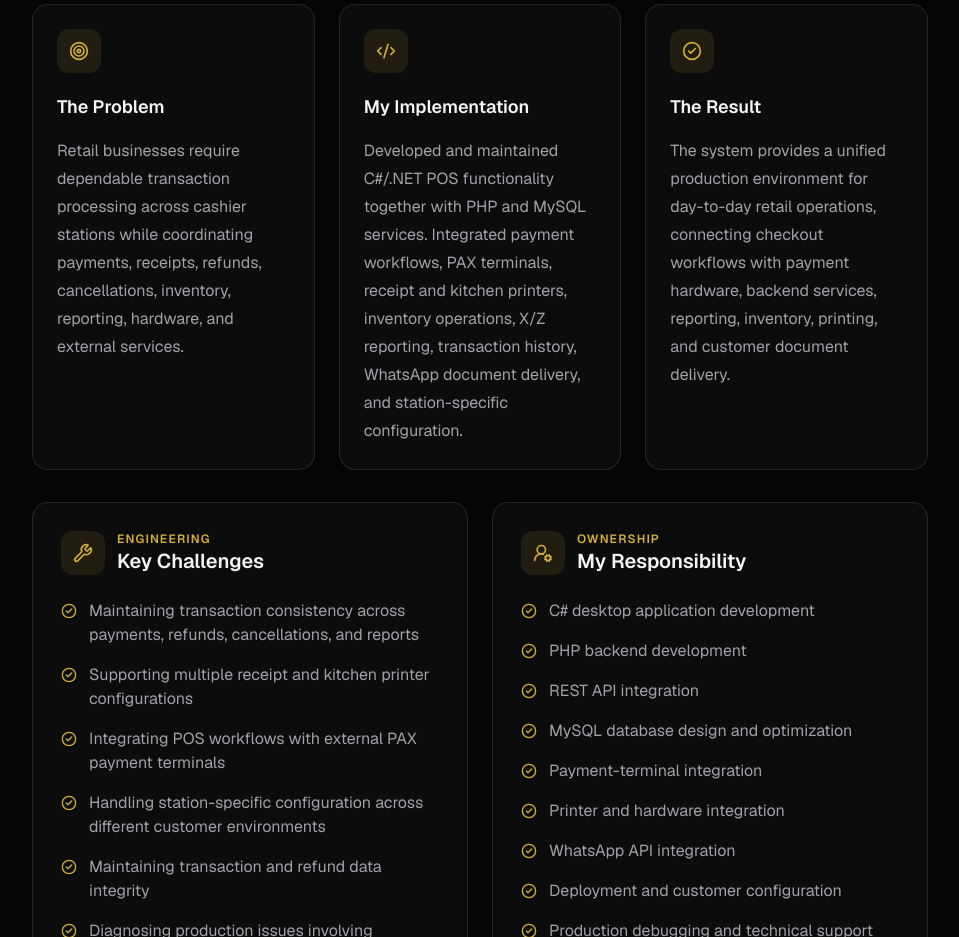
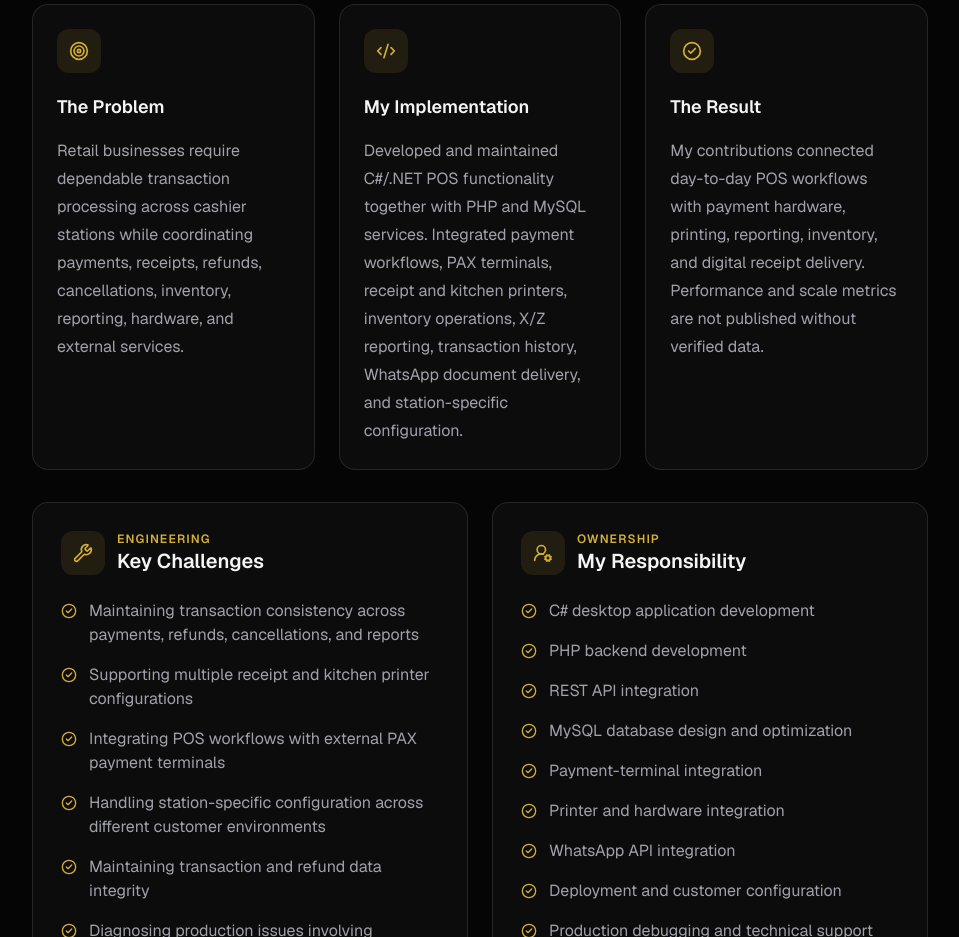
Before and after one commit to farahkh99/farah-portfolio, a Next.js app: page /projects/ctc-cashier in a window 1280 px wide. Shown: the part 960-1897 px from the top of the page, without its empty margins (160-1119 px from the left). Built offline with nearby package versions, Linux system fonts and the light colour scheme.

Commit message:
Improve engineering-focused portfolio content

```diff
--- a/src/data/projects.ts
+++ b/src/data/projects.ts
@@ -31,7 +31,7 @@ export const projects: Project[] = [
         "Developed and maintained C#/.NET POS functionality together with PHP and MySQL services. Integrated payment workflows, PAX terminals, receipt and kitchen printers, inventory operations, X/Z reporting, transaction history, WhatsApp document delivery, and station-specific configuration.",
 
       result:
-        "The system provides a unified production environment for day-to-day retail operations, connecting checkout workflows with payment hardware, backend services, reporting, inventory, printing, and customer document delivery.",
+        "My contributions connected day-to-day POS workflows with payment hardware, printing, reporting, inventory, and digital receipt delivery. Performance and scale metrics are not published without verified data.",
 
       challenges: [
         "Maintaining transaction consistency across payments, refunds, cancellations, and reports",
@@ -202,7 +202,7 @@ export const projects: Project[] = [
         "Used Python scripts running on a VPS to retrieve attendance records from physical devices and transfer the records into MySQL, where the PHP application could process and display employee attendance, shifts, requests, approvals, and reports.",
 
       result:
-        "Attendance-device data became available through customer dashboards, connecting physical attendance hardware with server-side automation, database storage, and workforce-management functionality.",
+        "Python scripts on a VPS connected physical attendance devices with MySQL-backed workforce dashboards and reporting. Device counts and synchronization metrics are not presented without verified measurements.",
 
       challenges: [
         "Communicating with physical biometric attendance devices",
```
